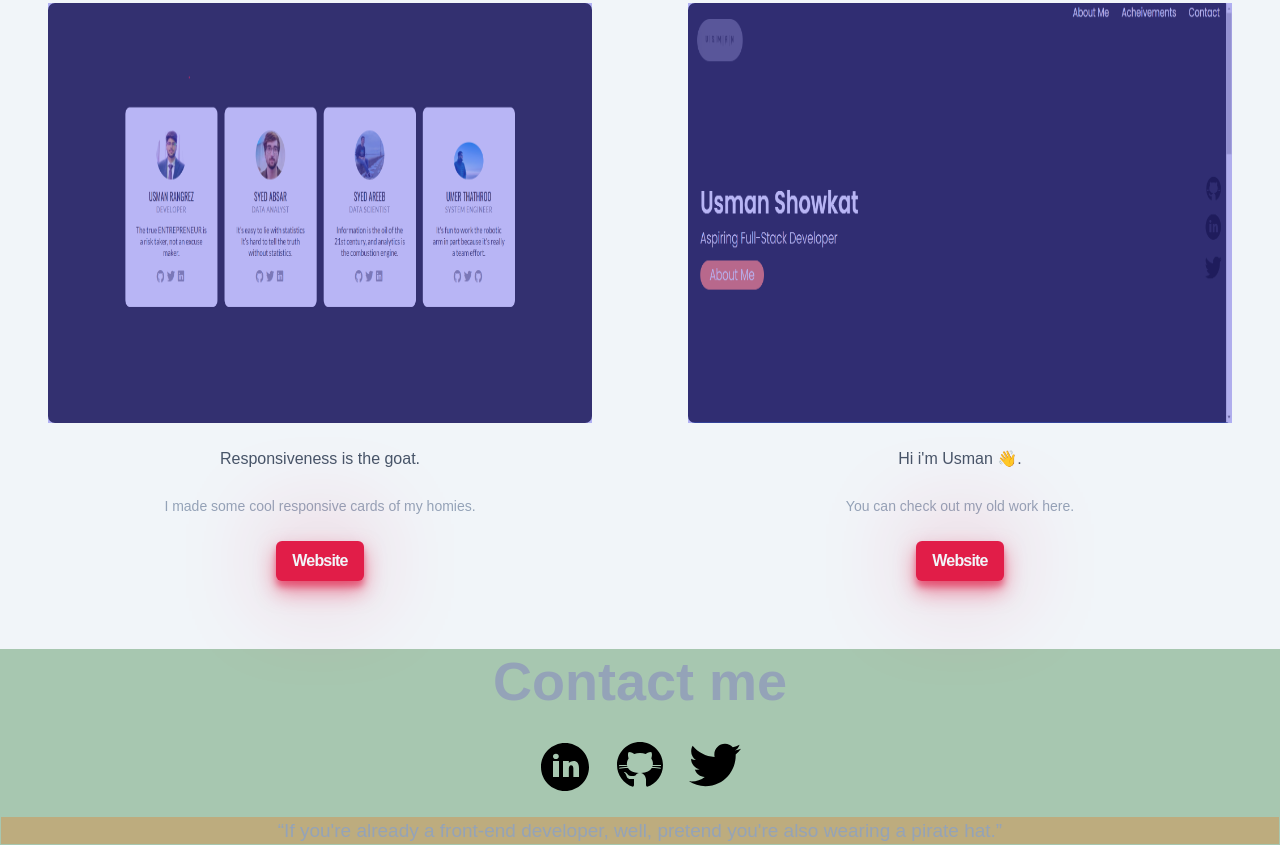
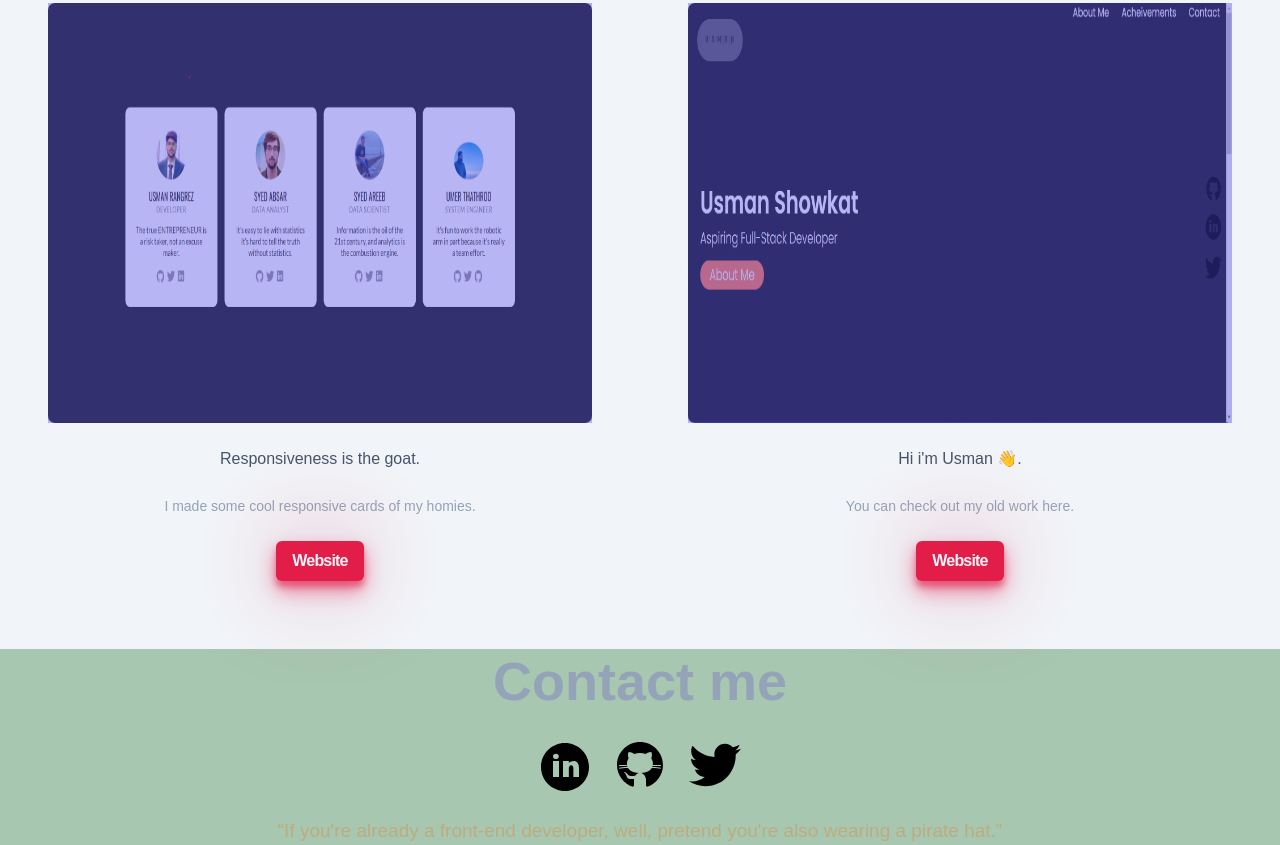
Before and after one commit to usmanrangrez/MY-PORTFOLIO, a website built with Vite: page index.html in a window 1280 px wide. Shown: the part 3893-4738 px from the top of the page. Built offline with nearby package versions, Linux system fonts and the light colour scheme; a web font is replaced by a local one.

Commit message:
Update index.html

```diff
--- a/index.html
+++ b/index.html
@@ -276,7 +276,7 @@
         <div><a href="https://twitter.com/usmaanrangrez" target="_blank"><img src="/public/icons8-twitter (1).svg"
               alt="TW"></a></div>
       </div>
-      <p  class="last" style="background-color: rgb(189, 172, 126);">“If you're already a front-end developer, well, pretend you're also wearing a pirate hat.”</p>
+      <p  class="last" style="color: rgb(189, 172, 126);">“If you're already a front-end developer, well, pretend you're also wearing a pirate hat.”</p>
     </footer>
     <!-- </section> -->
   </main>
```
